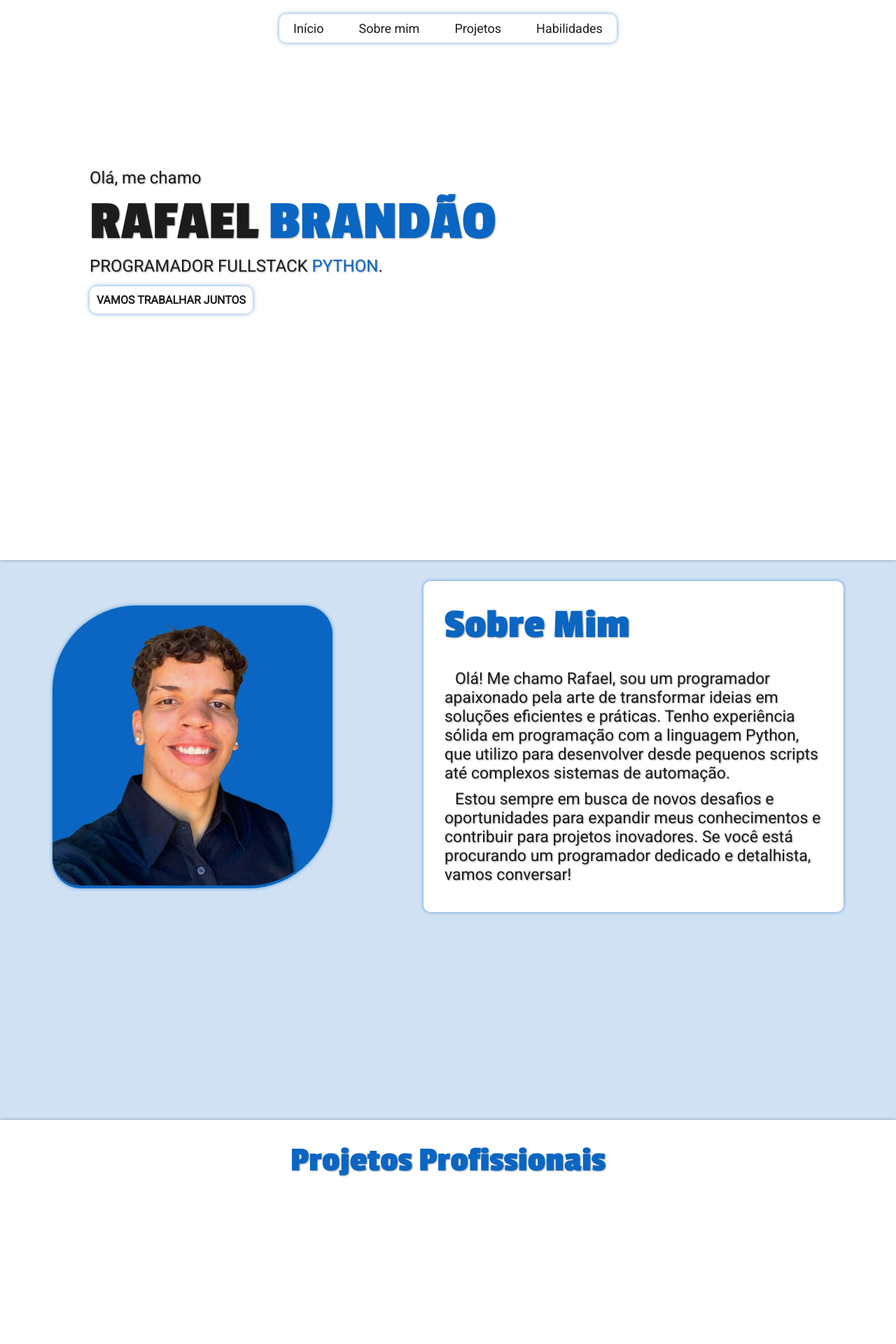
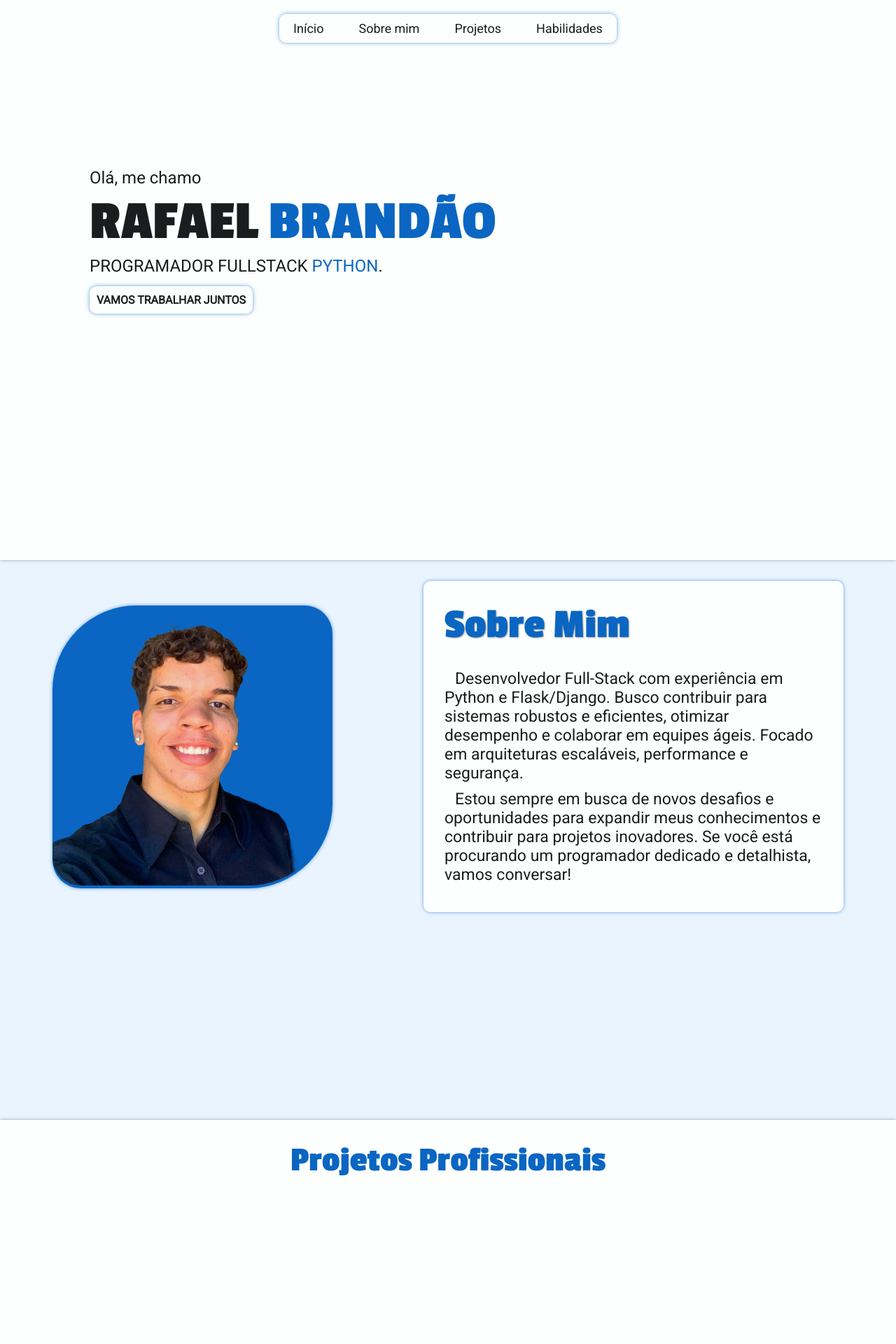
Before and after one commit to RafaelBrandaoS/rafael-portfolio, a Flask app: page / in a window 1280 px wide. Shown: the top 1920 px of the page at 70% size. Run offline with Flask 3, Linux system fonts and the light colour scheme; data that the repository does not hold is empty.

Commit message:
pequenas alterações no design da página

```diff
--- a/static/estilos/style.css
+++ b/static/estilos/style.css
@@ -24,10 +24,10 @@
 
 :root {
     --main-color: #0A66C2;
-    --secundary-color: #0a66c231;
-    --bg-color1: #ffffff;
+    --secundary-color: #8ec5fc31;
+    --bg-color1: #fdfffe;
     --bg-color2: #1b1c1d;
-    --color1: #ffffff;
+    --color1: #fdfffe;
     --color2: #1b1c1d;
 }
 
@@ -64,7 +64,7 @@ p, a {
 section {
     width: 100%;
     min-height: 100dvh;
-    background-color: #ffffff;
+    background-color: var(--bg-color1);
     box-shadow: 0px 0px 5px rgba(0, 0, 0, 0.33);
 }
 
@@ -208,7 +208,6 @@ header.cabecalho {
     color: var(--color2);
     font-weight: 700;
     font-size: 5em;
-    text-shadow: 1px 1px 2px rgba(0, 0, 0, 0.37);
 }
 
 .inicio-txt p {
@@ -216,12 +215,10 @@ header.cabecalho {
     color: var(--color2);
     font-weight: 400;
     font-size: 1.5em;
-    text-shadow: 1px 1px 2px rgba(0, 0, 0, 0.37);
 }
 
 .nome-destaque {
     color: var(--main-color);
-    text-shadow: 1px 1px 2px rgba(0, 0, 0, 0.37);
 }
 /* Início */
 
@@ -277,7 +274,6 @@ header.cabecalho {
     text-indent: 15px;
     margin-bottom: 10px;
     color: var(--color2);
-    text-shadow: 1px 1px 2px rgba(0, 0, 0, 0.37);
 }
 /* Sobre */
 
@@ -315,7 +311,6 @@ section.projetos h2 {
     text-align: center;
     font-size: 50px;
     color: var(--main-color);
-    text-shadow: 1px 1px 2px rgba(0, 0, 0, 0.37);
 }
 
 .projetos-box, .projetos-box-m {
@@ -492,7 +487,6 @@ section.projetos h2 {
     text-align: center;
     font-size: 50px;
     color: var(--main-color);
-    text-shadow: 1px 1px 2px rgba(0, 0, 0, 0.37);
 }
 
 .habilidades-box {
--- a/templates/index.html
+++ b/templates/index.html
@@ -56,7 +56,7 @@
                 </div>
                 <div class="sobre-txt" data-anima="right">
                     <h2>Sobre Mim</h2>
-                    <p>Olá! Me chamo Rafael, sou um programador apaixonado pela arte de transformar ideias em soluções eficientes e práticas. Tenho experiência sólida em programação com a linguagem Python, que utilizo para desenvolver desde pequenos scripts até complexos sistemas de automação. <br></p>
+                    <p>Desenvolvedor Full-Stack com experiência em Python e Flask/Django. Busco contribuir para sistemas robustos e eficientes, otimizar desempenho e colaborar em equipes ágeis. Focado em arquiteturas escaláveis, performance e segurança.<br></p>
                     <p>Estou sempre em busca de novos desafios e oportunidades para expandir meus conhecimentos e contribuir para projetos inovadores. Se você está procurando um programador dedicado e detalhista, vamos conversar!</p>
                 </div>
             </div>
@@ -183,7 +183,7 @@
         <div class="footer">
             <div class="footer-creditos">
                 <p>E-mail para contato: rafelbrandao431@gmail.com</p>
-                <p>Site criado por Rafael Brandão</p>
+                <p>Desenvolvido por Rafael Brandão</p>
             </div>
             <div class="footer-sociais">
                 <a href="https://www.instagram.com/rafael_bs7/" target="_blank"><img src="{{ url_for('static', filename='imagens/instagram-32px.png') }}" alt="instagram-icon"></a>
```
